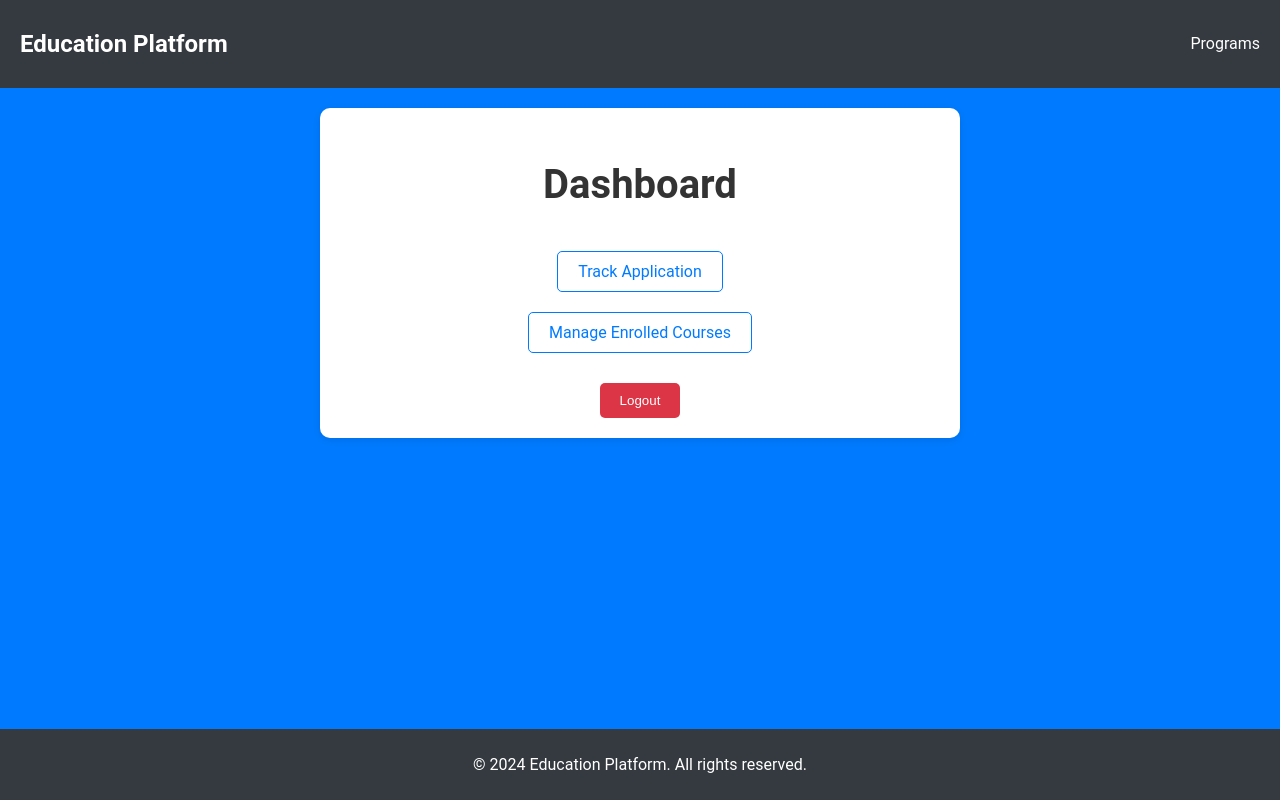
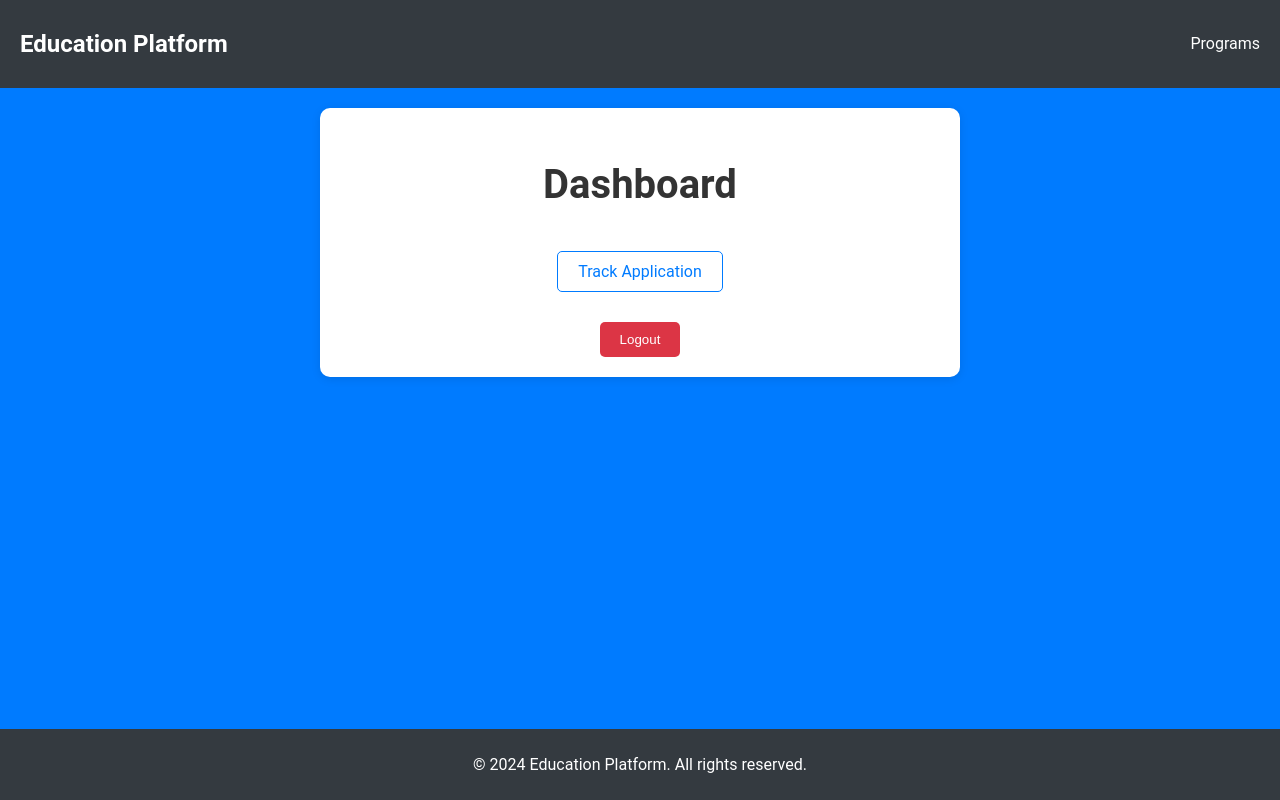
Before and after one commit to majojukrishna03/Education_Platform_Frontend, a React (Create React App) app in the folder frontend/: page /dashboard in a window 1280 px wide. Built offline with nearby package versions, Linux system fonts and the light colour scheme; no server answers.

Commit message:
updated tracking of application

```diff
--- a/frontend/src/components/Dashboard.js
+++ b/frontend/src/components/Dashboard.js
@@ -1,8 +1,6 @@
 import React, { useEffect, useState } from 'react';
 import { useNavigate, Link, useLocation, Routes, Route } from 'react-router-dom';
 import Layout from './Layout';
-import TrackApplication from './TrackApplication';
-// import ManageCourses from './ManageCourses';
 import './Dashboard.css';
 
 const Dashboard = () => {
@@ -49,7 +47,6 @@ const Dashboard = () => {
           <p>{message}</p>
           <div className="dashboard-links">
             <Link to="/dashboard/track-application">Track Application</Link><br />
-            <Link to="/dashboard/manage-courses">Manage Enrolled Courses</Link>
           </div>
           <button onClick={handleLogout}>Logout</button>
         </div>
```
